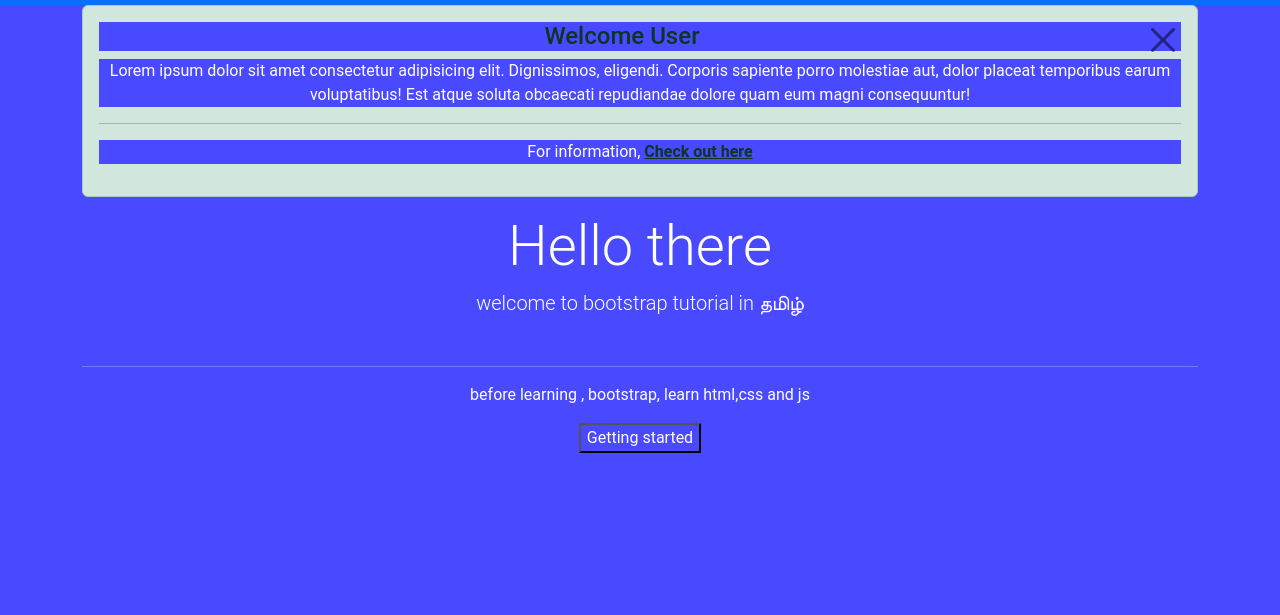
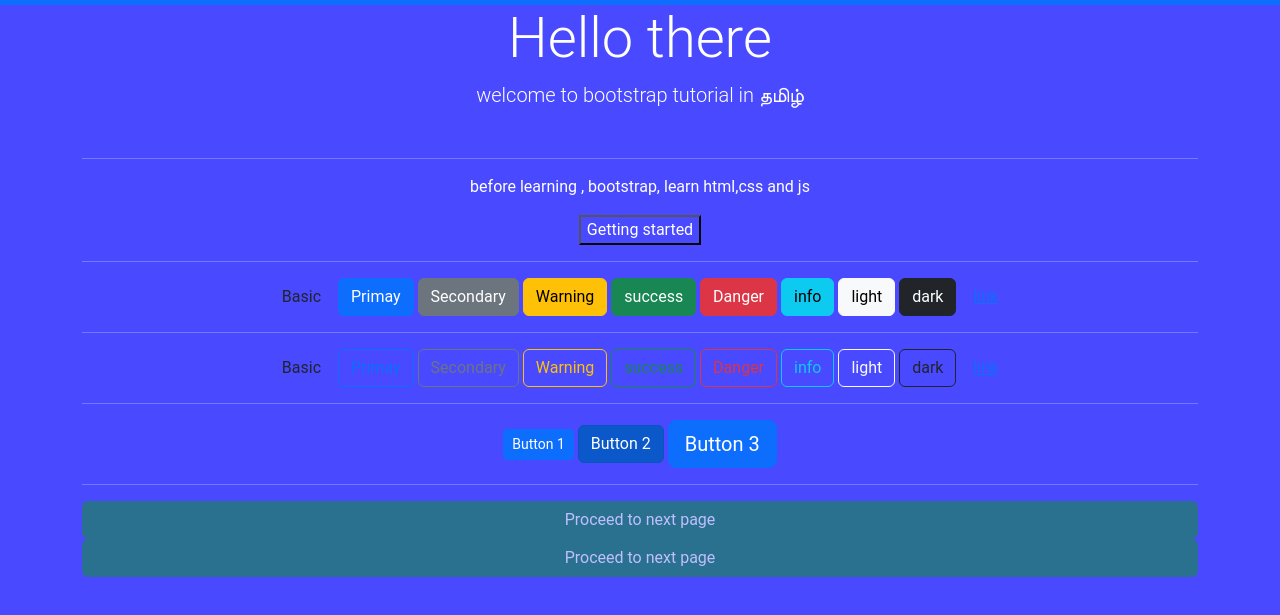
Before and after one commit to gokul-1998/Bootstrap_learnings, a plain HTML site: page bootstrap/index.html in a window 1280 px wide. Shown: the part 51-666 px from the top of the page. Drawn offline with Linux system fonts and the light colour scheme; files that its build step writes are made by us from their sources.

Commit message:
completed lect-15 bootstrap buttons

```diff
--- a/bootstrap/index.html
+++ b/bootstrap/index.html
@@ -89,35 +89,63 @@
 
         <div class="container">
 
-            <!-- <div class="alert alert-danger">
-                we have disbled the register function now
-
-            <a href="" class="alert-link">Learn More</a>
-            alert link will apply bg color to the alert based on the  alert class
-        </div> -->
-
-
-        <div class="alert alert-success alert-dismissable fade show" role="alert">
-            <!-- role alert will help in read aloud tech to read the alerts -->
-            <h4>Welcome User
-
-                <button type="button" class="btn-close float-end" data-bs-dismiss="alert" aria-label="Close"></button>
-            </h4>
-            <p>Lorem ipsum dolor sit amet consectetur adipisicing elit. Dignissimos, eligendi. Corporis sapiente porro molestiae aut, dolor placeat temporibus earum voluptatibus! Est atque soluta obcaecati repudiandae dolore quam eum magni consequuntur!</p>
-            <hr class="mt-3">
-            <p>For information, <a href="#" class="alert-link">Check out here</a></p>
-        </div>
-        <!-- for some strange  reason the alert is not going to right, so i had to use float-end to
-        shift it to the  right -->
-
-
-
             <h1 class="display-4">Hello there</h1>
             <p class="lead">welcome  to  bootstrap tutorial  in தமிழ் </p>
             <hr class="mt-5">
             <p>before learning , bootstrap, learn html,css and js</p>
             <button>Getting started</button>
-        </div>
+
+            <hr>
+            <button class="btn">Basic</button>
+            <button class="btn btn-primary">Primay</button>
+            <button class="btn btn-secondary">Secondary</button>
+           <button class="btn btn-warning">Warning</button>
+           <button class="btn btn-success">success</button>
+           <button class="btn btn-danger">Danger</button>
+           <button class="btn btn-info">info</button>
+           <button class="btn btn-light">light</button>
+           <button class="btn btn-dark">dark</button>
+           <button class="btn btn-link">link</button>
+
+
+        <hr>
+
+        <button class="btn">Basic</button>
+        <button class="btn btn-outline-primary">Primay</button>
+        <button class="btn btn-outline-secondary">Secondary</button>
+       <button class="btn btn-outline-warning">Warning</button>
+       <button class="btn btn-outline-success">success</button>
+       <button class="btn btn-outline-danger">Danger</button>
+       <button class="btn btn-outline-info">info</button>
+       <button class="btn btn-outline-light">light</button>
+       <button class="btn btn-outline-dark">dark</button>
+       <button class="btn btn-link">link</button>
+
+
+        <hr>
+        <!-- <input type="button" value="button" class="btn btn-info">
+        <input type="reset" value="reset" class="btn btn-secondary">
+        <input type="submit" value="submit" class="btn btn-primary">
+        for more  info click <a href="#" target="_blank" class="btn btn-warning">here</a> -->
+
+        <button class="btn btn-primary btn-sm">Button 1</button>
+        <button class="btn btn-primary active">Button 2</button>
+        <button class="btn btn-primary btn-lg">Button 3</button>
+
+        <hr>
+        <button class="btn btn-success col-12 disabled">Proceed to next page</button>
+        <!-- we can use disabled in both css and html,but using it in html is the  default behaviour -->
+        <button class="btn btn-success col-12" disabled>Proceed to next page</button>
+
+        <!-- btn-block has been depricated in bootstrap 5 , use col-12 instead -->
+
+
+        <!-- <button class="btn btn-primary text-nowrap">
+            Lorem ipsum dolor sit amet consectetur adipisicing elit. Accusantium maiores accusamus distinctio aut odio quaerat nihil deleniti provident? Ipsam consectetur, sint sunt reprehenderit rerum iste distinctio cumque magnam natus consequuntur!
+        </button> -->
+
+        <!-- use text-nowrap to get the contents of the button in a single line -->
+    </div>
     </div>
 
 
```
Also changed, not shown: 1 other file.
